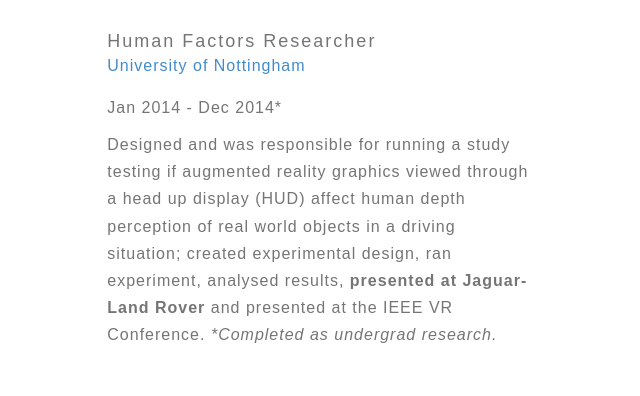
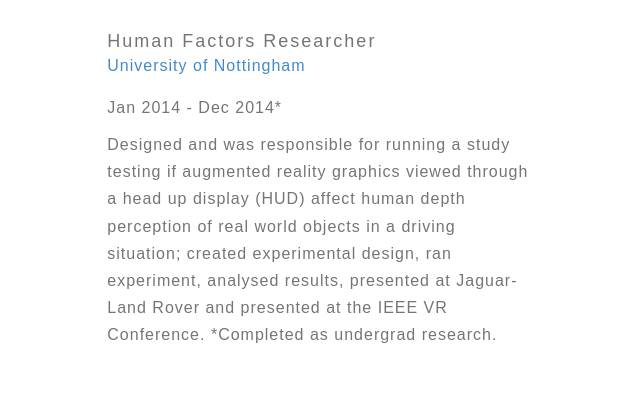
Before and after one commit to nadiawuzhere/nadiawuzhere.github.com, a plain HTML site: page index.html in a window 1280 px wide. Shown: the part 2740-3136 px from the top of the page, 94-734 px from the left. Drawn offline with nearby package versions, Linux system fonts and the light colour scheme; a web font is replaced by a local one.

Commit message:
please work

```diff
--- a/index.html
+++ b/index.html
@@ -234,9 +234,7 @@
                             <p class="sub"><a href="http://www.nottingham.ac.uk/research/groups/human-factors-research-group/">University of Nottingham</a>
                             </p>
                             <p>Jan 2014 - Dec 2014*</p>
-                            <p> Designed and was responsible for running a study testing if augmented reality graphics viewed through a head up display (HUD) affect human depth perception of real world objects in a driving situation;  created experimental design, ran experiment, analysed results, <b>presented at Jaguar-Land Rover</b> and presented at the IEEE VR Conference. <i>*Completed as undergrad research.</i>
-
-                            </p>
+                            <p> Designed and was responsible for running a study testing if augmented reality graphics viewed through a head up display (HUD) affect human depth perception of real world objects in a driving situation;  created experimental design, ran experiment, analysed results, presented at Jaguar-Land Rover and presented at the IEEE VR Conference. *Completed as undergrad research. </p>
                         </div>
 
                         <!--<div class="year col-md-3">
```
